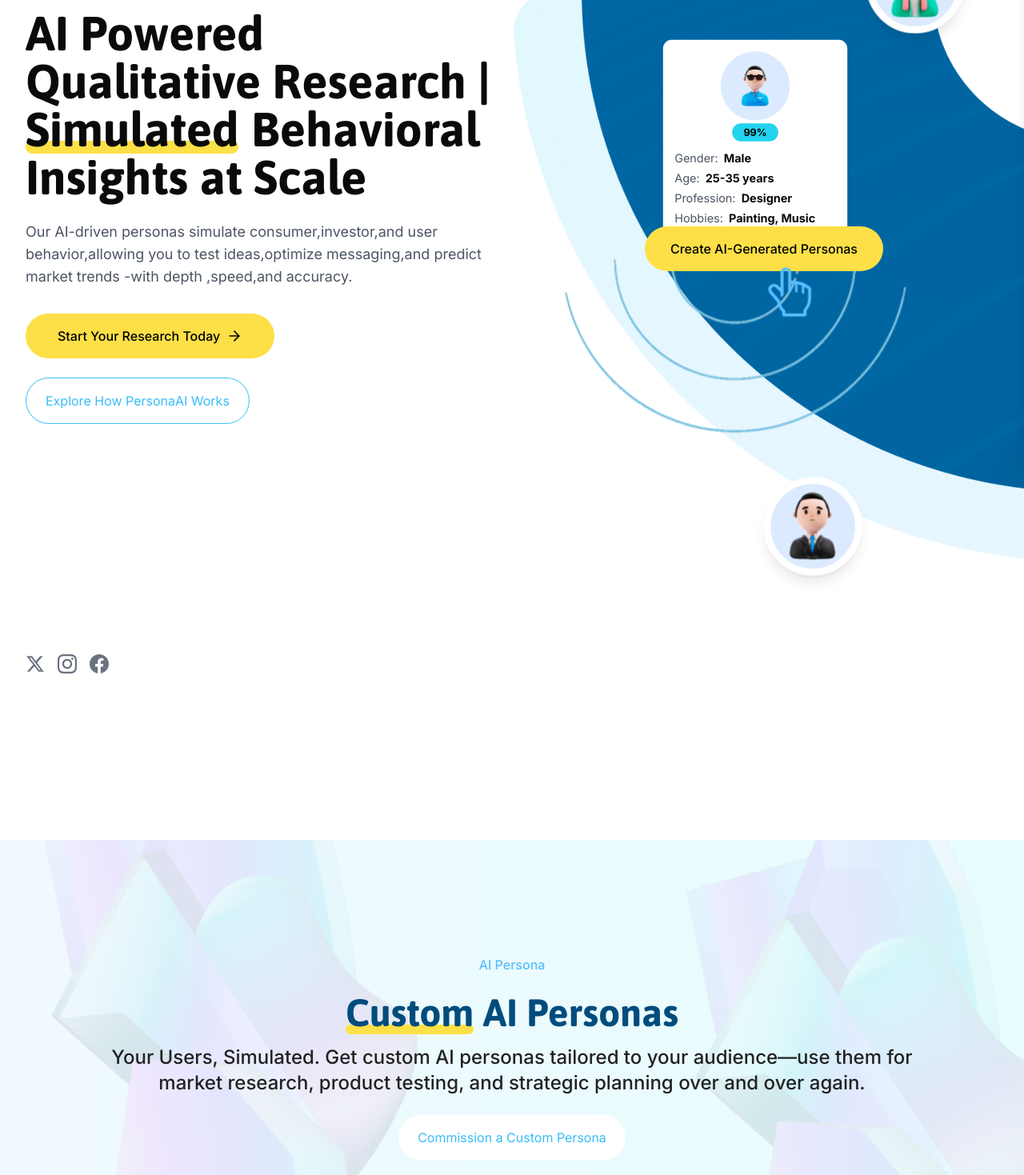
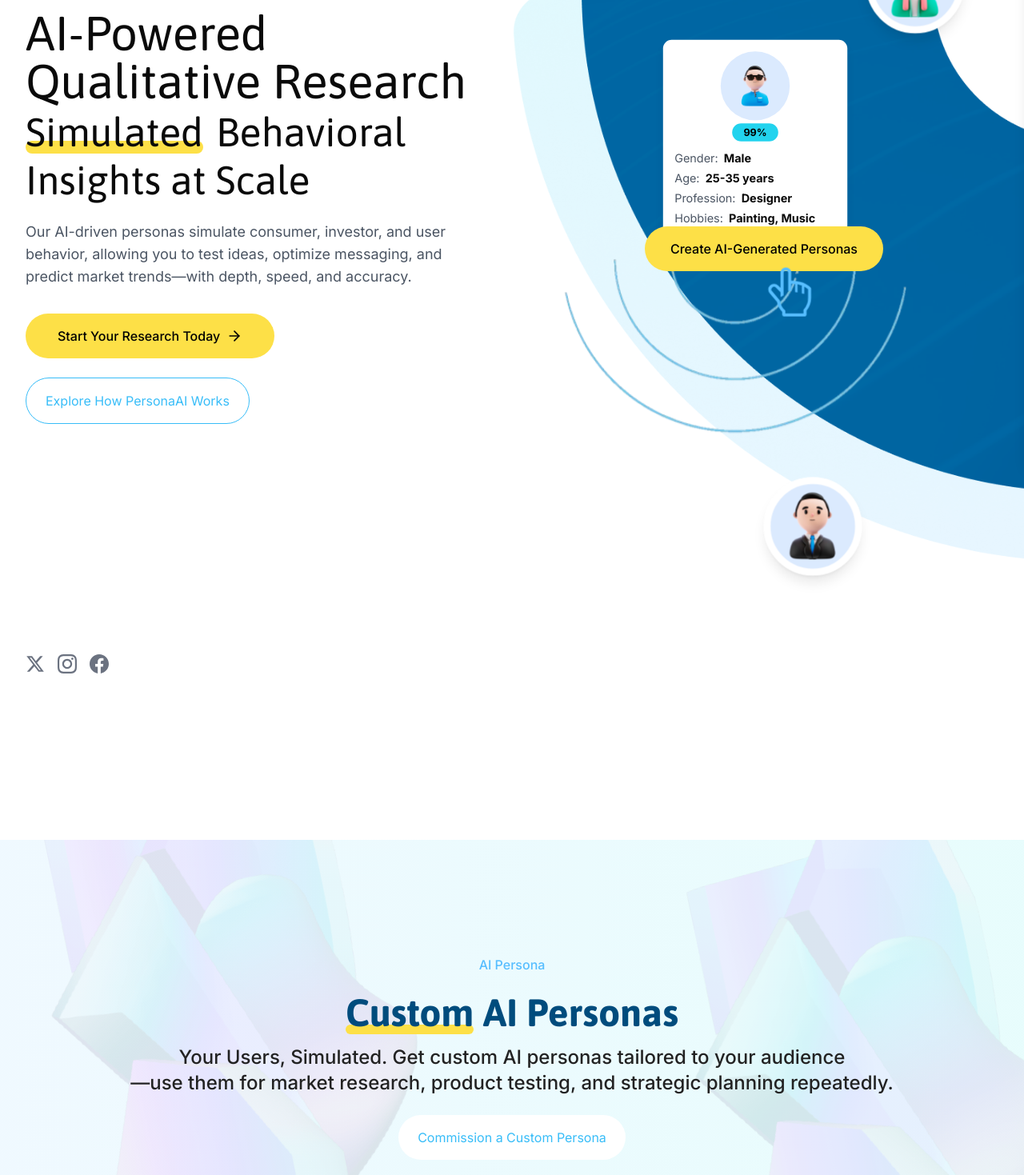
Before and after one commit to tech365aitechcom/persona-ai, a Next.js app: page / in a window 1280 px wide. Shown: the part 220-1689 px from the top of the page at 80% size. Built offline with nearby package versions, Linux system fonts and the light colour scheme.

Commit message:
new changes

```diff
--- a/app/layout.js
+++ b/app/layout.js
@@ -1,38 +1,38 @@
-import { Geist, Geist_Mono, Asap, Inter } from "next/font/google";
-import "./globals.css";
-import Footer from "@/components/Footer";
+import { Geist, Geist_Mono, Asap, Inter } from 'next/font/google'
+import './globals.css'
+import Footer from '@/components/Footer'
 
 const geistSans = Geist({
-  variable: "--font-geist-sans",
-  subsets: ["latin"],
-});
+  variable: '--font-geist-sans',
+  subsets: ['latin'],
+})
 
 const geistMono = Geist_Mono({
-  variable: "--font-geist-mono",
-  subsets: ["latin"],
-});
+  variable: '--font-geist-mono',
+  subsets: ['latin'],
+})
 
 const asap = Asap({
-  variable: "--font-asap",
-  subsets: ["latin"],
-  weight: ["400", "500", "600", "700"],
-});
+  variable: '--font-asap',
+  subsets: ['latin'],
+  weight: ['400', '500', '600', '700'],
+})
 
 const inter = Inter({
-  variable: "--font-inter",
-  subsets: ["latin"],
-  weight: ["400", "500", "600", "700"],
-});
+  variable: '--font-inter',
+  subsets: ['latin'],
+  weight: ['400', '500', '600', '700'],
+})
 
 export const metadata = {
-  title: "Persona AI",
+  title: 'Persona AI',
   description:
-    "AI Powered Qualitative Research SimulatedBehavioral Insights at Scale",
-};
+    'AI Powered Qualitative Research | Simulated Behavioral Insights at Scale',
+}
 
 export default function RootLayout({ children }) {
   return (
-    <html lang="en" suppressHydrationWarning>
+    <html lang='en' suppressHydrationWarning>
       <body
         className={`${geistSans.variable} ${geistMono.variable} ${asap.variable} ${inter.variable} font-inter antialiased`}
       >
@@ -40,5 +40,5 @@
         <Footer />
       </body>
     </html>
-  );
+  )
 }
--- a/components/CustomAIPersonas.jsx
+++ b/components/CustomAIPersonas.jsx
@@ -27,9 +27,9 @@
           </h1>
           <p className='mt-4 text-[#222222] mx-auto text-lg md:text-2xl font-medium'>
             Your Users, Simulated. Get custom AI personas tailored to your
-            audience—use them for <br className='hidden md:block' />
-            market research, product testing, and strategic planning over and
-            over again.
+            audience <br />
+            —use them for market research, product testing, and strategic
+            planning repeatedly.
           </p>
           <button className='w-fit px-4 py-3 md:px-6 md:py-4 bg-white mt-6 text-sky-400 rounded-full space-x-2 text-sm md:text-base'>
             Commission a Custom Persona
--- a/components/Features.jsx
+++ b/components/Features.jsx
@@ -32,10 +32,10 @@
             <span className='relative z-10'>How</span>
             <span className='absolute bottom-1 left-0 w-full h-3 rounded-full bg-yellow-300 -z-10'></span>
           </span>
-          <span className='ml-2'>you can</span>
+          <span className='ml-2'>Can You</span>
         </h2>
         <h2 className='text-2xl sm:text-3xl md:text-5xl font-bold text-blue-900'>
-          use Persona AI?
+          Use Persona AI?
         </h2>
       </div>
 
--- a/components/Header.jsx
+++ b/components/Header.jsx
@@ -172,23 +172,23 @@
           </div>
 
           {/* Heading */}
-          <h1 className='text-4xl font-asap md:text-6xl font-bold leading-tight text-center md:text-left'>
-            AI Powered <br />
-            Qualitative Research | <br />
+          <h1 className='text-4xl font-asap md:text-6xl leading-tight text-center md:text-left'>
+            AI-Powered <br />
+            Qualitative Research <br />
             <span className='relative'>
-              <span className='relative z-10 '>Simulated</span>
+              <span className='relative z-10 text-[50px]'>Simulated</span>
               <span className='absolute bottom-1 left-0 w-full rounded-full h-4 bg-yellow-300 -z-10'></span>
             </span>
-            <span className='ml-4'>
+            <span className='ml-4 text-[50px]'>
               Behavioral <br /> Insights at Scale
             </span>
           </h1>
 
           {/* Subtitle */}
           <p className='text-gray-600 text-lg mt-6 mb-8 max-w-xl px-4 md:px-0 text-center md:text-left'>
-            Our AI-driven personas simulate consumer,investor,and user
-            behavior,allowing you to test ideas,optimize messaging,and predict
-            market trends -with depth ,speed,and accuracy.
+            Our AI-driven personas simulate consumer, investor, and user
+            behavior, allowing you to test ideas, optimize messaging, and
+            predict market trends—with depth, speed, and accuracy.
           </p>
 
           {/* CTA Buttons */}
@@ -196,7 +196,10 @@
             <button className='bg-yellow-300 text-black font-medium py-4 px-10 rounded-full flex items-center gap-2 text-sm md:text-base transition-all duration-300 ease-in-out group relative overflow-hidden group-hover:shadow-xl group-hover:scale-x-105'>
               Start Your Research Today{' '}
               <ArrowRight className='w-5 h-5 transition-transform duration-300 ease-in-out group-hover:translate-x-1' />
-              <span className='absolute inset-y-0 right-0 w-0 bg-yellow-300 transition-all duration-300 ease-in-out group-hover:w-8'></span>
+              <span
+                className='absolute inset-y-0 right-0 w-0 bg-yellow-300 transition-all duration-300 ease-in-out group-hover:w-8
+              '
+              ></span>
             </button>
             <button className='w-fit px-6 py-4 border border-sky-400 text-sky-400 rounded-full flex items-center justify-start space-x-2'>
               Explore How PersonaAI Works
--- a/components/Roadmap.jsx
+++ b/components/Roadmap.jsx
@@ -34,8 +34,8 @@
             </div>
             <h3 className='text-xl font-bold mb-3'>Foundation</h3>
             <p className='text-white/90'>
-              Turpis cursus ut tristique accumsan lacus. Commodo nibh enim urna
-              vulputate et sed augue tortor. Odio at elementum lacus orci sed.
+              This is where all the planning and strategising for
+              PersonaAI happens
             </p>
           </div>
 
--- a/components/Unique.jsx
+++ b/components/Unique.jsx
@@ -28,7 +28,7 @@
             {/* Traditional Market Research section */}
             <div className='text-center px-4 mb-2'>
               <h3 className='text-xl font-bold mb-2'>
-                Traditional Market Research- Most Market Data is Quantitative.
+                Traditional Market Research: Most Market Data is Quantitative.
               </h3>
               <p className='mb-4 text-sm'>
                 Traditional market research relies on numerical surveys, price
@@ -90,7 +90,7 @@
               <div className='flex justify-center'>
                 <Image src='/web-site.png' height={40} width={40} alt='' />
               </div>
-              <h3 className='font-medium text-lg'>Why did it happened?</h3>
+              <h3 className='font-medium text-lg'>Why did it happen?</h3>
             </div>
 
             {/* CTA section */}
--- a/data/index.js
+++ b/data/index.js
@@ -166,26 +166,26 @@
 export const userData = [
   {
     percentage: '50%',
-    gender: 'Male',
-    age: '30-40 years',
-    profession: 'Lawyer',
-    hobbies: 'Reading, yoga',
+    gender: ' Male',
+    age: ' 30-40 years',
+    profession: ' Lawyer',
+    hobbies: ' Reading, yoga',
     icon: '/icon1.png',
   },
   {
     percentage: '65%',
-    gender: 'Female',
-    age: '25-35 years',
-    profession: 'Designer',
-    hobbies: 'Painting, hiking',
+    gender: ' Female',
+    age: ' 25-35 years',
+    profession: ' Designer',
+    hobbies: ' Painting, hiking',
     icon: '/icon2.png',
   },
   {
     percentage: '75%',
-    gender: 'Male',
-    age: '40-50 years',
-    profession: 'Engineer',
-    hobbies: 'Cycling, chess',
+    gender: ' Male',
+    age: ' 40-50 years',
+    profession: ' Engineer',
+    hobbies: ' Cycling, chess',
     icon: '/icon3.png',
   },
 ]
@@ -225,22 +225,22 @@
   {
     title: 'Define Your Research Goals',
     img: '/onboard.png',
-    text: 'Select research type (focus group, concept testing, sentiment analysis) and target audience.',
+    text: 'Select the type of research you need—focus group, concept testing, or sentiment analysis—and specify your target audience.',
   },
   {
     title: 'AI-Driven Persona Interviews',
     img: '/creation.png',
-    text: 'AI personas engage in discussions, answer questions, and simulate market behavior.',
+    text: 'Our AI personas engage in discussions, answer questions, and simulate market behaviors relevant to your study.',
   },
   {
     title: 'AI-Generated Insights & Reports',
     img: '/creation2.png',
-    text: 'PersonaAI analyzes sentiment shifts, decision drivers, and behavioral patterns.',
+    text: 'PersonaAI analyzes the interactions to provide insights into sentiment shifts, decision-making drivers, and behavioral patterns.',
   },
   {
     title: 'AI-Generated Insights & Reports',
     img: '/insights.png',
-    text: 'PersonaAI analyzes sentiment shifts, decision drivers, and behavioral patterns.',
+    text: 'PersonaAI analyzes the interactions to provide insights into sentiment shifts, decision-making drivers, and behavioral patterns.',
   },
 ]
 
```
